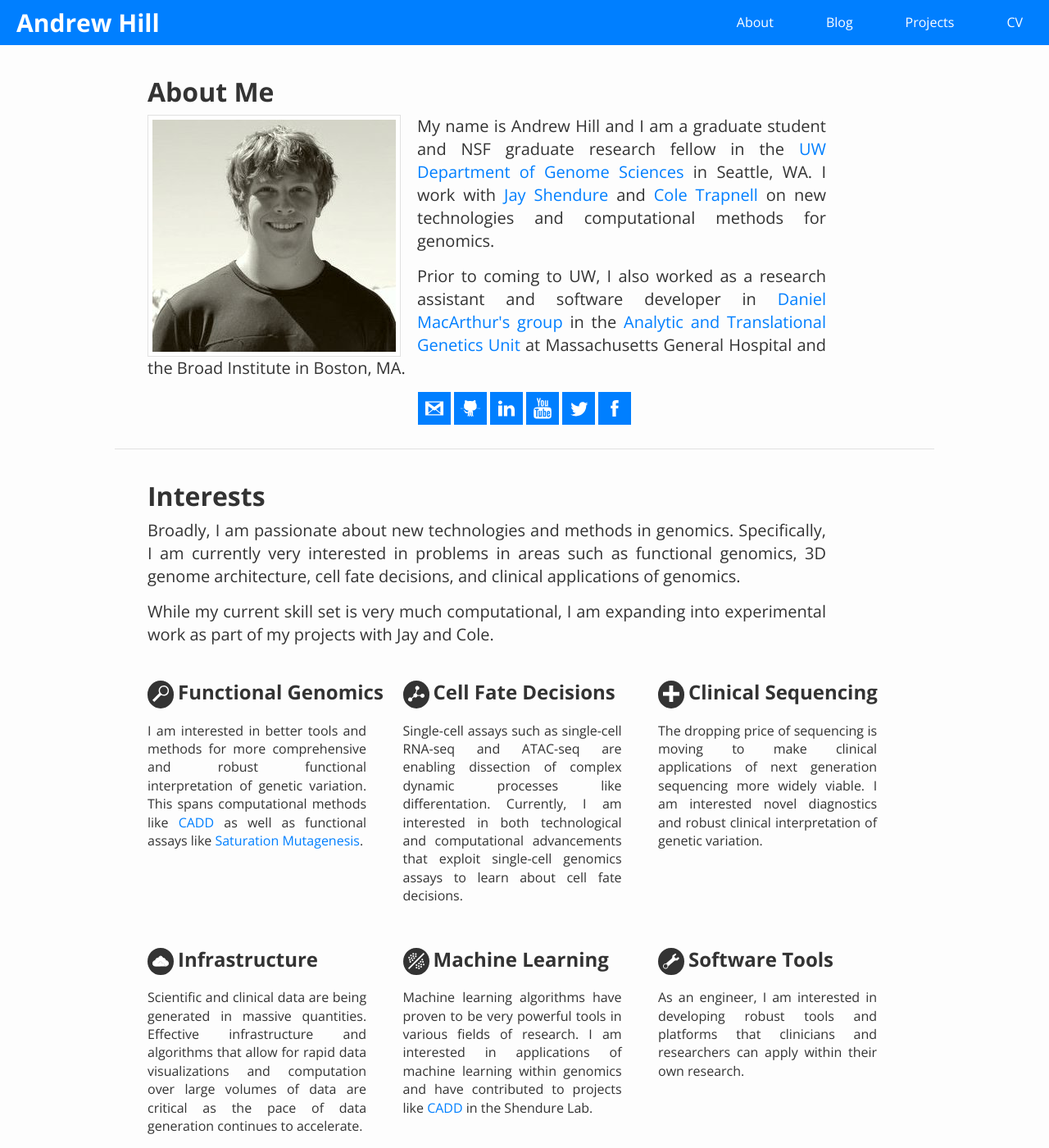
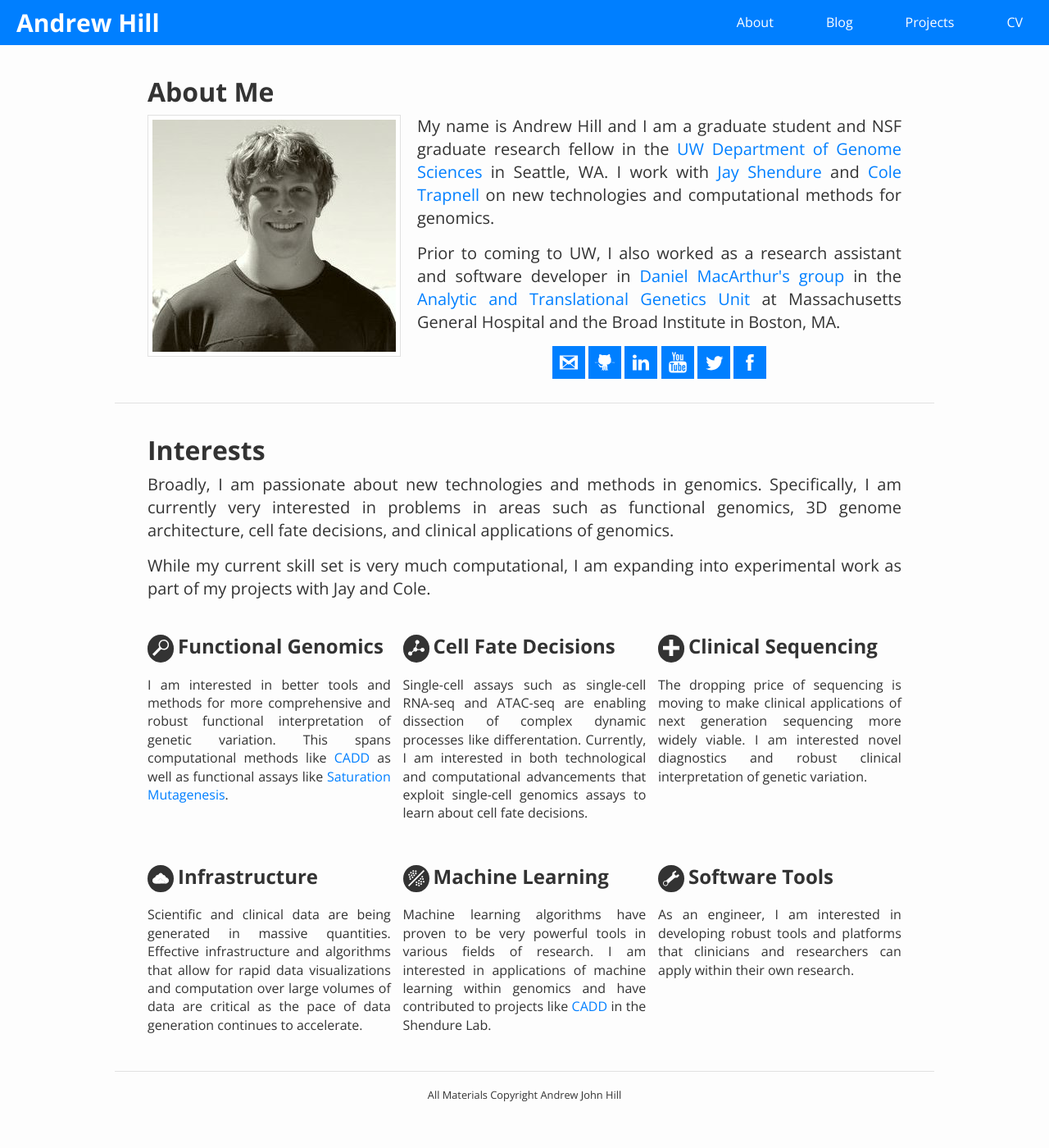
Before and after one commit to andrewhill157/personal-website, a Jekyll site: the page built from index.html, in a window 1280 px wide and 1400 px high. Shown: the whole window at 82% size. Built offline with Jekyll 4.4.1, drawn with Linux system fonts in a browser that asks for light colours; nearby versions of some CDN libraries; some web fonts are replaced; Markdown is read by kramdown in place of the engine named in the settings.

Commit message:
Minor styling updates for paragraphs so that they fill available containers.

```diff
--- a/css/responsive-nav.css
+++ b/css/responsive-nav.css
@@ -116,7 +116,6 @@
 }
 
 p {
-  width: 90%;
   margin: 0 auto;
 }
 
--- a/css/styles.css
+++ b/css/styles.css
@@ -62,8 +62,7 @@
     display: block;
     -webkit-margin-before: 1em;
     -webkit-margin-after: 1em;
-    -webkit-margin-start: 0px;
-    -webkit-margin-end: 0px;
+
 }
 
 .leadText {
```
